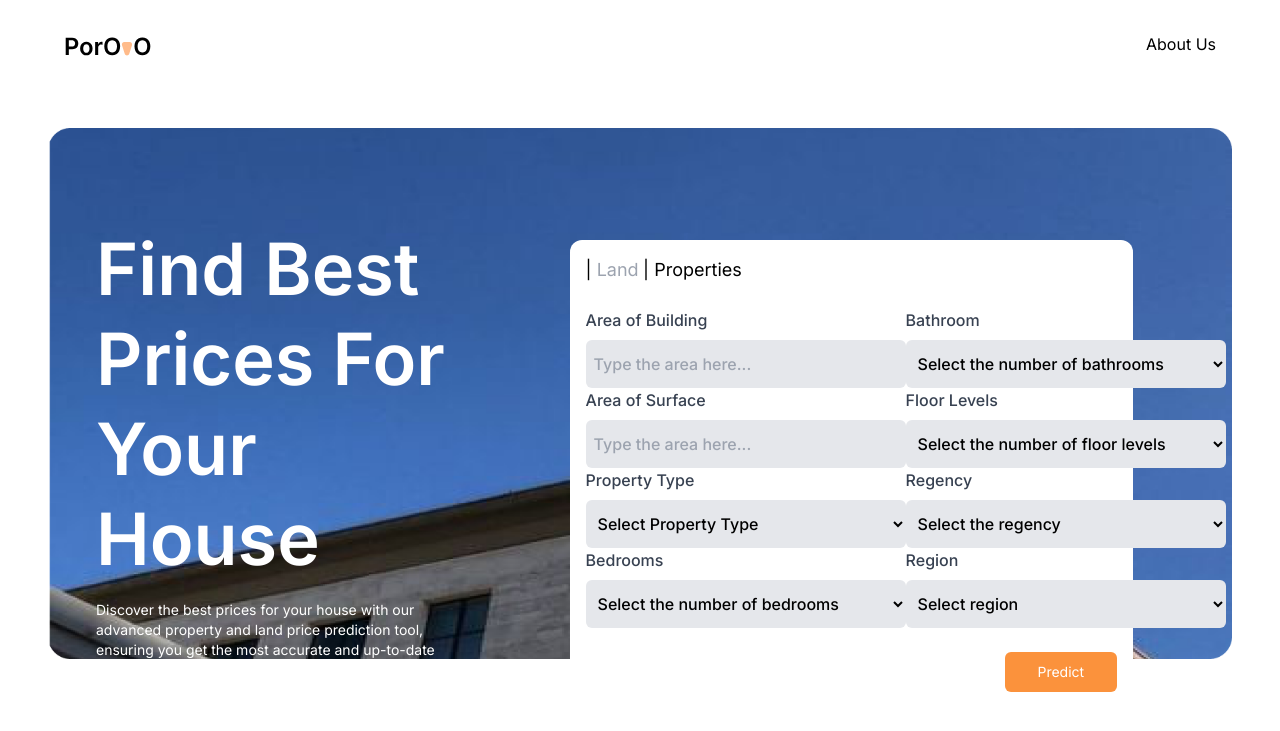
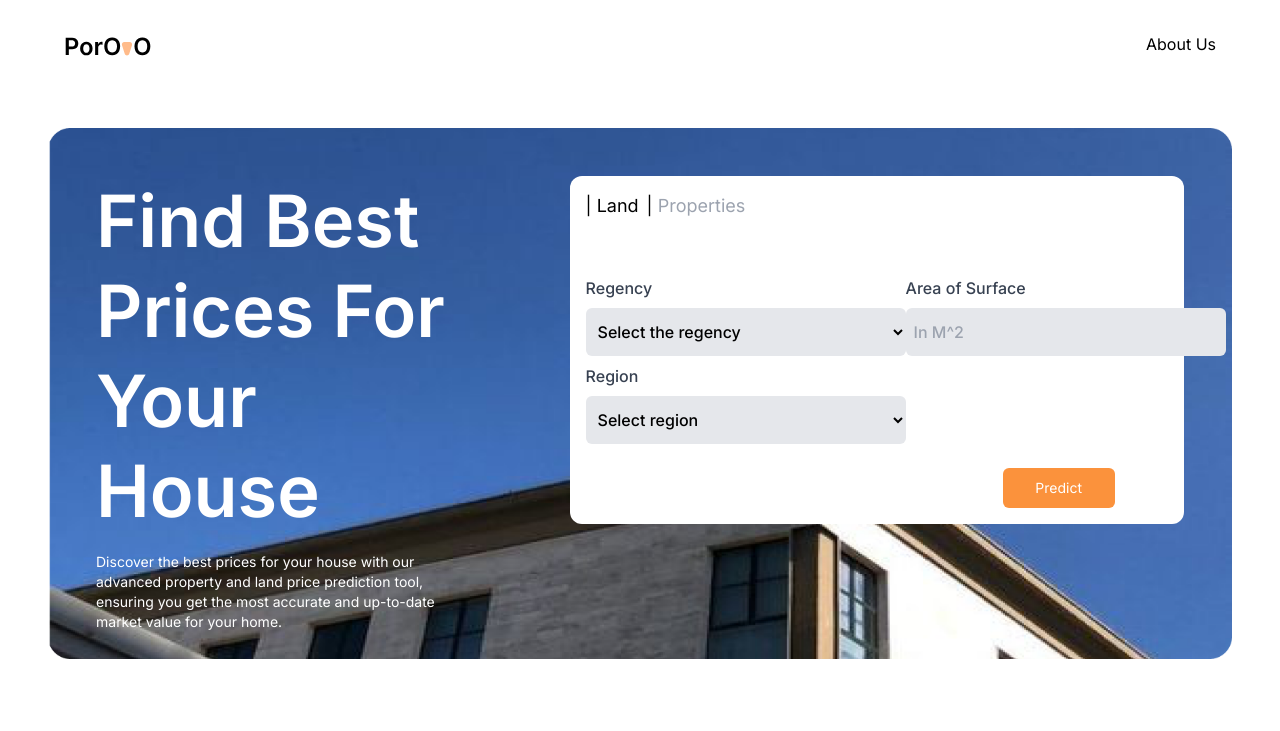
Before and after one commit to Waizsec/Pororo, a Flask app: page / in a window 1280 px wide. Shown: the top 731 px of the page. Run offline with Flask 3, Linux system fonts and the light colour scheme; parts of the project's set-up code (start-up, migrations or seed data) failed here and were passed over; some libraries are stand-ins or nearby versions.

Commit message:
Finish Version 1.0

```diff
--- a/app.py
+++ b/app.py
@@ -1,40 +1,61 @@
 from flask import Flask, render_template, request, jsonify
 from property import propertyPredict
 from land import landPredict
+from daerah import daerah
 
 app = Flask(__name__)
 
+
 @app.route('/', methods=['GET', 'POST'])
 def index():
-    # prediction = request.args.get('prediction', 'ini kalo isi')
-    # prediction = request.args.get('prediction')
-    # return render_template('index.html', prediction=prediction)
     if request.method == 'POST':
-        # tipe = request.form.get('tipe', '')
-        # if tipe == 'Property':
-        luas_bangunan = float(request.form.get('luas_bangunan', '0'))
-        luas_tanah = float(request.form.get('luas_tanah', '0'))
-        tipe = request.form.get('tipe', '')
-        kamar_tidur = int(request.form.get('kamar_tidur', '0'))
-        kamar_mandi = int(request.form.get('kamar_mandi', '0'))
-        lantai = int(request.form.get('lantai', '0'))
-        kecamatan = request.form.get('kecamatan', '')
-        # Call the prediction function
-        predict = propertyPredict(luas_bangunan, luas_tanah, tipe, kamar_tidur, kamar_mandi, lantai, kecamatan)
+        aset = request.form.get('tipe')
+        if aset == "land":
+            luas_tanah = request.form.get('luas_tanah', '0')
+            kecamatan = request.form.get('kecamatan', '')
+            predict = landPredict(
+                luas_tanah, kecamatan
+            )
+            interpretation = f"Considering the vast expanse of land spanning {luas_tanah} square meters, nestled in the serene locale of {kecamatan}, this prediction takes into account various factors to determine its estimated value. The fertile grounds of this plot, coupled with its strategic location in {kecamatan}, contribute to its potential value. With meticulous analysis and data-driven insights, the predicted price reflects not just the raw land area, but also the promising prospects it holds for development or investment. It's a canvas of opportunity waiting to be explored, promising returns and prosperity in the realm of real estate."
+            return render_template('index.html', prediction=predict, daerah=daerah, interpretation=interpretation)
+        else:
+            luas_bangunan = float(request.form.get('luas_bangunan', '0'))
+            luas_tanah = float(request.form.get('luas_tanah', '0'))
+            tipe = request.form.get('tipe', '')
+            kamar_tidur = int(request.form.get('kamar_tidur', '0'))
+            kamar_mandi = int(request.form.get('kamar_mandi', '0'))
+            lantai = int(request.form.get('lantai', '0'))
+            kecamatan = request.form.get('kecamatan', '')
 
-        # elif tipe == 'Land':
-        # luas_tanah = float(request.form.get('luas_tanah', '0'))
-        # kecamatan = request.form.get('kecamatan', '')
+            # Assuming propertyPredict is a function that returns the prediction
+            predict = propertyPredict(
+                luas_bangunan, luas_tanah, tipe, kamar_tidur, kamar_mandi, lantai, kecamatan)
 
-        # predict = landPredict(luas_tanah, kecamatan)
+            interpretation = f"Delving into the essence of this property's allure, we unravel a narrative of bespoke elegance and modern living. With an expansive building area spanning {luas_bangunan} square meters and a sprawling land area of {luas_tanah} square meters, this property embodies a harmonious blend of space and sophistication. Its {tipe} architectural style, accentuated by {kamar_tidur} bedrooms and {kamar_mandi} bathrooms, creates an ambiance of comfort and luxury. Ascending through {lantai} floor(s) reveals panoramic vistas, offering a glimpse into a lifestyle of opulence. Nestled within the vibrant {kecamatan} district, this property epitomizes convenience and connectivity. Through meticulous analysis and advanced algorithms, the predicted price encapsulates not just the tangible aspects but also the intangible essence of this remarkable abode, reflecting its true value in today's dynamic real estate landscape."
+            return render_template('index.html', prediction=predict, daerah=daerah, interpretation=interpretation)
 
-        return render_template('index.html', prediction=predict)
+    elif request.method == 'GET':
+        prediction = request.args.get('predict')
+        if prediction == 'Land':
+            return render_template('index.html', prediction=None, status="land", daerah=daerah)
+            # return "test1"
+        elif prediction == 'Properties':
+            return render_template('index.html', prediction=None, status="properties", daerah=daerah)
+            # return "test2"
+        else:
+            # Handle the case when neither 'Land' nor 'Properties' are in request args
+            return render_template('index.html', prediction=None, status='land', daerah=daerah)
+            # return "test3"
 
-    return render_template('index.html', prediction=None)
+    else:
+        # Handle other cases where request.method is neither 'GET' nor 'POST'
+        return render_template('index.html', prediction=None, status='land', daerah=daerah)
+
 
 @app.route("/about")
 def about():
     return render_template('about.html')
 
+
 if __name__ == "__main__":
     app.run(debug=True)
--- a/templates/index.html
+++ b/templates/index.html
@@ -7,6 +7,32 @@
     <link rel="stylesheet" href="{{ url_for('static', filename='css/style.css') }}">
     <link rel="shortcut icon" href="{{ url_for('static', filename='img/fav.png') }}" type="image/x-icon">
     <script src="https://cdn.tailwindcss.com"></script>
+    <script>
+        document.addEventListener('DOMContentLoaded', function() {
+            const daerah = {{ daerah | tojson }};
+            const kabupatenSelect = document.getElementById('kabupaten');
+            const kecamatanSelect = document.getElementById('kecamatan');
+
+            kabupatenSelect.addEventListener('change', function() {
+                const selectedKabupaten = this.value;
+
+                // Clear previous options in kecamatanSelect
+                kecamatanSelect.innerHTML = '<option value="">Select region</option>';
+
+                if (selectedKabupaten && daerah[selectedKabupaten]) {
+                    // Populate kecamatanSelect with new options
+                    daerah[selectedKabupaten].forEach(function(kecamatan) {
+                        const option = document.createElement('option');
+                        option.value = kecamatan;
+                        option.textContent = kecamatan;
+                        kecamatanSelect.appendChild(option);
+                    });
+                }
+            });
+        });
+    </script>
+
+
 </head>
 <body class="flex flex-col justify-center mb-12">
     <!-- Header -->
@@ -22,7 +48,7 @@
     <div class="absolute top-44 text-white px-12">
         {% if not prediction %}
         <div class="flex w-full">
-            <div class="px-12 w-2/5 mt-12">
+            <div class="px-12 w-2/5 ">
                 <h1 class="font-semibold text-7xl w-full leading-tight">Find Best Prices For Your House</h1>
                 <p class="w-full text-sm mt-4">
                     Discover the best prices for your house with our advanced property and land price prediction tool, ensuring you get the most accurate and up-to-date market value for your home.
@@ -31,28 +57,72 @@
 
             <!-- prediction box -->
             <div class="w-3/5 px-12">
-                <div class="w-11/12 mt-16 min-h-60 bg-white rounded-xl p-4">
-                    <div>
-                        <button class="text-gray-400  text-lg">
-                            <span class="text-black">|</span> Land
-                        </button>
-                        <button class="text-black text-lg">
-                            <span class="text-black">|</span> Properties
-                        </button>
+                <div class="w-full min-h-60 bg-white rounded-xl p-4">
+                    <div class="flex">
+                        <form method="get" action="/" class="{{ 'text-black' if status == 'land' else 'text-gray-400' }} mr-2 text-lg">
+                            <span class="text-black">|</span>
+                            <input type="submit" name="predict" value="Land">
+                        </form>
+                        <form method="get" action="/" class="{{ 'text-black' if status == 'properties' else 'text-gray-400' }} text-lg">
+                            <span class="text-black">|</span>
+                            <input type="submit" name="predict" value="Properties">
+                        </form>
                     </div>
+
+                      if status land
+                       {% if status == 'land' %}
+                      <form action="/" method="post" class="mt-6 w-full">
+                        <div class="flex justify-between w-full">
+                            <div class="">
+                                <!-- Kabupate & Kecamatan -->
+                                <div class="">
+                                    <label for="kabupaten" class="block text-md font-medium mt-2 text-gray-700">Regency</label>
+                                    <select id="kabupaten" name="kabupaten" class="bg-gray-200 w-80 h-12 outline-none text-black mt-2 px-2 font-medium rounded-md">
+                                        <option value="">Select the regency</option>
+                                        {% for kabupaten, kecamatans in daerah.items() %}
+                                            <option value="{{ kabupaten }}">{{ kabupaten }}</option>
+                                        {% endfor %}
+                                    </select>
+                                </div>
+                                <div class="">
+                                    <label for="kecamatan" class="block text-md font-medium mt-2 text-gray-700">Region</label>
+                                    <select id="kecamatan" name="kecamatan" class="bg-gray-200 w-80 h-12 outline-none text-black mt-2 px-2 font-medium rounded-md">
+                                        <option value="">Select region</option>
+                                    </select>
+                                </div>
+                            </div>
+                            <div class="">
+                                <div class="">
+                                    <label for="luas_tanah" class="block text-md font-medium mt-2 text-gray-700">Area of Surface</label>
+                                    <input for="luas_tanah" name="luas_tanah" class="outline-none bg-gray-200 text-black rounded-md font-medium w-80 h-12 mt-2 px-2" id="luas_tanah" type="number" placeholder="In M^2" required>
+                                </div>
+                            </div>
+                        </div>
+                        <div class="flex justify-end mt-6 w-full">
+                            <input type="text" name="tipe" value="land">
+                            <input  class="w-28 h-10 rounded-md bg-orange-400 text-sm hover:w-32 duration-700 ease-in-out" type="submit" value="Predict">
+                                Predict
+                            </input>
+                        </div>
+                    </form>
+                    {%  endif %}
+
+
+                    <!-- if status properties -->
+                     {% if status == 'properties' %}
                     <form action="/" method="post" class="mt-6 w-full">
                         <div class="flex justify-between w-full">
                             <div class="">
                                 <div class="">
-                                    <label for="luas_bangunan" class="block text-md font-medium text-gray-700">Area of Building</label>
-                                    <input for="luas_bangunan" name="luas_bangunan" class="outline-none bg-gray-200 text-black rounded-md font-medium w-80 h-12 mt-2 px-2" id="luas_bangunan" type="text" placeholder="Type the area here...">
+                                    <label for="luas_bangunan" class="block text-md font-medium mt-2 text-gray-700">Area of Building</label>
+                                    <input for="luas_bangunan" name="luas_bangunan" class="outline-none bg-gray-200 text-black rounded-md font-medium w-80 h-12 mt-2 px-2" id="luas_bangunan" type="number" placeholder="In M^2" required>
                                 </div>
                                 <div class="">
-                                    <label for="luas_tanah" class="block text-md font-medium text-gray-700">Area of Surface</label>
-                                    <input for="luas_tanah" name="luas_tanah" class="outline-none bg-gray-200 text-black rounded-md font-medium w-80 h-12 mt-2 px-2" id="luas_tanah" type="text" placeholder="Type the area here...">
+                                    <label for="luas_tanah" class="block text-md font-medium mt-2 text-gray-700">Area of Surface</label>
+                                    <input for="luas_tanah" name="luas_tanah" class="outline-none bg-gray-200 text-black rounded-md font-medium w-80 h-12 mt-2 px-2" id="luas_tanah" type="number" placeholder="In M^2" required>
                                 </div>
                                 <div class="">
-                                    <label for="tipe" class="block text-md font-medium text-gray-700">Property Type</label>
+                                    <label for="tipe" class="block text-md font-medium mt-2 text-gray-700">Property Type</label>
                                     <select id="tipe" name="tipe" class="bg-gray-200 w-80 h-12 outline-none text-black mt-2 px-2 font-medium rounded-md">
                                         <option value="">Select Property Type</option>
                                         <option value="Rumah">Rumah</option>
@@ -60,7 +130,7 @@
                                     </select>
                                 </div>
                                 <div class="">
-                                    <label for="kamar_tidur" class="block text-md font-medium text-gray-700">Bedrooms</label>
+                                    <label for="kamar_tidur" class="block text-md font-medium mt-2 text-gray-700">Bedrooms</label>
                                     <select id="kamar_tidur" name="kamar_tidur" class="bg-gray-200 w-80 h-12 outline-none text-black mt-2 px-2 font-medium rounded-md">
                                         <option value="">Select the number of bedrooms</option>
                                         <option value="1">1</option>
@@ -79,7 +149,7 @@
                             </div>
                             <div class="">
                                 <div class="">
-                                    <label for="kamar_mandi" class="block text-md font-medium text-gray-700">Bathroom</label>
+                                    <label for="kamar_mandi" class="block text-md font-medium mt-2 text-gray-700">Bathroom</label>
                                     <select id="kamar_mandi" name="kamar_mandi" class="bg-gray-200 w-80 h-12 outline-none text-black mt-2 px-2 font-medium rounded-md">
                                         <option value="">Select the number of bathrooms</option>
                                         <option value="1">1</option>
@@ -96,7 +166,7 @@
                                     </select>
                                 </div>
                                 <div class="">
-                                    <label for="lantai" class="block text-md font-medium text-gray-700">Floor Levels</label>
+                                    <label for="lantai" class="block text-md font-medium mt-2 text-gray-700">Floor Levels</label>
                                     <select id="lantai" name="lantai" class="bg-gray-200 w-80 h-12 outline-none text-black mt-2 px-2 font-medium rounded-md">
                                         <option value="">Select the number of floor levels</option>
                                         <option value="1">1</option>
@@ -105,38 +175,36 @@
                                         <option value="4">4</option>
                                     </select>
                                 </div>
+
+                                <!-- Kabupate & Kecamatan -->
                                 <div class="">
-                                    <label for="kabupaten" class="block text-md font-medium text-gray-700">Regency</label>
-                                    <select name="kabupaten" class="bg-gray-200 w-80 h-12 outline-none text-black mt-2 px-2 font-medium rounded-md">
+                                    <label for="kabupaten" class="block text-md font-medium mt-2 text-gray-700">Regency</label>
+                                    <select id="kabupaten" name="kabupaten" class="bg-gray-200 w-80 h-12 outline-none text-black mt-2 px-2 font-medium rounded-md">
                                         <option value="">Select the regency</option>
-                                        <option value="Bangli">Bangli</option>
-                                        <option value="Buleleng">Buleleng</option>
-                                        <option value="Denpasar">Denpasar</option>
-                                        <option value="Gianyar">Gianyar</option>
-                                        <option value="Karangasem">Karangasem</option>
-                                        <option value="Klungkung">Klungkung</option>
-                                        <option value="Tabanan">Tabanan</option>
-                                        <option class="disabled" disabled value="Negara">Negara</option>
+                                        {% for kabupaten, kecamatans in daerah.items() %}
+                                            <option value="{{ kabupaten }}">{{ kabupaten }}</option>
+                                        {% endfor %}
                                     </select>
                                 </div>
                                 <div class="">
-                                    <label for="kecamatan" class="block text-md font-medium text-gray-700">Region</label>
+                                    <label for="kecamatan" class="block text-md font-medium mt-2 text-gray-700">Region</label>
                                     <select id="kecamatan" name="kecamatan" class="bg-gray-200 w-80 h-12 outline-none text-black mt-2 px-2 font-medium rounded-md">
                                         <option value="">Select region</option>
-                                        <option value="Abianbase">Abianbase</option>
-                                        <option value="Abiansemal">Abiansemal</option>
-                                        <option value="Angantaka">Angantaka</option>
-                                        <option value="Antapan">Antapan</option>
                                     </select>
                                 </div>
+
                             </div>
                         </div>
                         <div class="flex justify-end mt-6 w-full">
-                            <button class="w-28 h-10 rounded-md bg-orange-400 text-sm hover:w-32 duration-700 ease-in-out" type="submit" value="Predict">
+                            <input type="text" name="tipe" value="pro">
+                            <input  class="w-28 h-10 rounded-md bg-orange-400 text-sm hover:w-32 duration-700 ease-in-out" type="submit" value="Predict">
                                 Predict
-                            </button>
+                            </input>
                         </div>
                     </form>
+                    {% endif %}
+
+
                 </div>
             </div>
         </div>
@@ -144,31 +212,21 @@
     </div>
         <!-- Result -->
         {% if prediction %}
-            <div class="h-12 mt-48 w-full text-black px-20 flex justify-between">
+            <form class="h-12 mt-48 w-full text-black px-20 flex justify-between">
                 <div class="min-h-52 w-3/5">
                     <div class="text-4xl font-semibold">Result Interpretation</div>
-                    <div class="text-md mt-4 mr-12 text-gray-500">
-                        Our advanced land price prediction model estimates that the land at 123 Maple Street, Springfield, is valued at approximately {{ prediction['estimated_value'] }}. This valuation considers recent sales data of nearby properties, which average between {{ prediction['avg_nearby_low'] }} and {{ prediction['avg_nearby_high'] }}, and the specific sales of adjacent properties.
+                    <div class="text-md my-6 mr-12 text-gray-500">
+                        {{ interpretation }}
                     </div>
-                    <button class="w-48 h-10 rounded-md bg-orange-400 text-sm mt-4 text-white">
+                    <a href="/" class="px-8 py-3 rounded-md bg-orange-400 text-sm mt-8 text-white">
                         Create New Prediction
-                    </button>
+                    </a>
                 </div>
-                <div class="min-h-52 w-2/5 bg-gray-100 rounded-xl flex p-8 justify-between">
-                    <div class="w-1/2 ml-10">
-                        <h1 class="text-blue-500 text-3xl">{{ prediction }}</h1>
-                        <p class="text-gray-400 text-sm">Recommended Price</p>
-                        <h1 class="text-blue-500 mt-4 text-3xl">XXX</h1>
-                        <p class="text-gray-400 text-sm">Lowest Price</p>
-                    </div>
-                    <div class="w-1/2 ml-4">
-                        <h1 class="text-blue-500 text-3xl">XXX</h1>
-                        <p class="text-gray-400 text-sm">Chances</p>
-                        <h1 class="text-blue-500 mt-4 text-3xl">XXX</h1>
-                        <p class="text-gray-400 text-sm">Time To Sell</p>
-                    </div>
+                <div class="min-h-52 w-2/5 bg-gray-100 rounded-xl flex flex-col p-8 justify-center items-center">
+                        <h1 class="text-blue-500 text-4xl">{{ prediction }}</h1>
+                        <p class="text-gray-400 text-md">Recommended Price</p>
                 </div>
-            </div>
+            </form>
         {% endif %}
 
 </body>
```
Also changed, not shown: daerah.py (added, +11 -0 lines), interpretation.py (added, +18 -0 lines), 1 other file.
